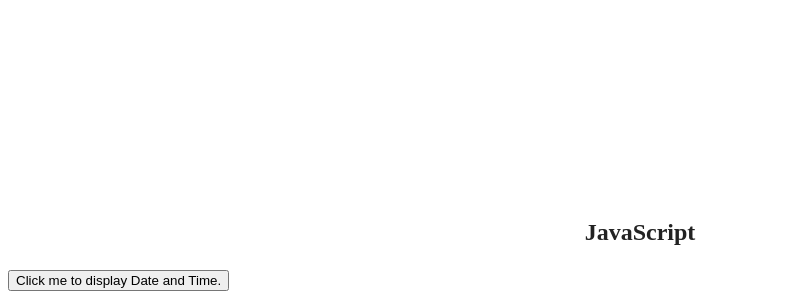
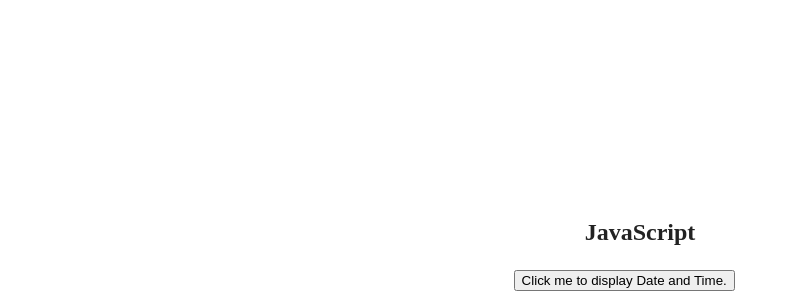
Before and after one commit to apcmrmabanag/apcmrmabanag.github.io, a plain HTML site: page index.html in a window 1280 px wide. Shown: the part 4996-5296 px from the top of the page, without its empty margins (0-790 px from the left). Drawn offline with nearby package versions, Linux system fonts and the light colour scheme.

Commit message:
Update main.css

```diff
--- a/css/main.css
+++ b/css/main.css
@@ -177,3 +177,9 @@ p{
   height: 40vw;
   background-color: #dfdfdf;
 }
+
+.javascript {
+  width: 20%;
+  height: auto;
+  margin: auto;
+}
```
